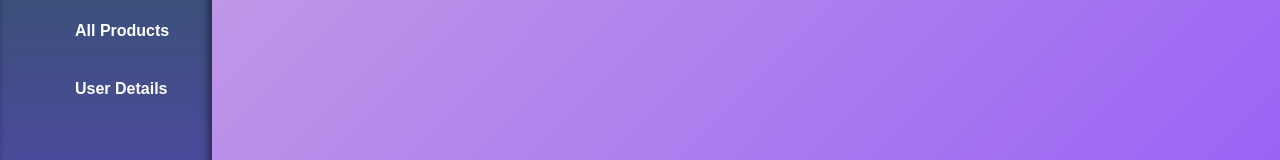
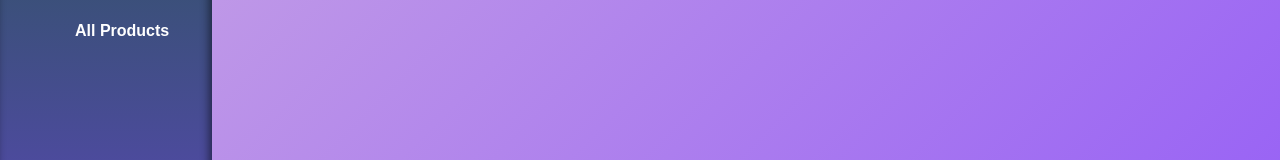
Before and after one commit to d-harshavardhan-sai/yummora-frontend, a React (Vite) app: page / in a window 1280 px wide. Shown: the part 220-380 px from the top of the page. Built offline with nearby package versions, Linux system fonts and the light colour scheme; a web font is replaced by a local one.

Commit message:
updates side bar

```diff
--- a/src/vendorDashboard/components/SideBar.jsx
+++ b/src/vendorDashboard/components/SideBar.jsx
@@ -12,7 +12,7 @@ const SideBar = ({
         {showFirmTitle ? <li onClick={showFirmHandler}>Add Firm</li> : "" }
         <li onClick={showProductHandler}>Add Product</li>
         <li onClick={showAllProductsHandler}>All Products</li>
-        <li>User Details</li>
+        {/* <li>User Details</li> */}
       </ul>
     </div>
   );
```
